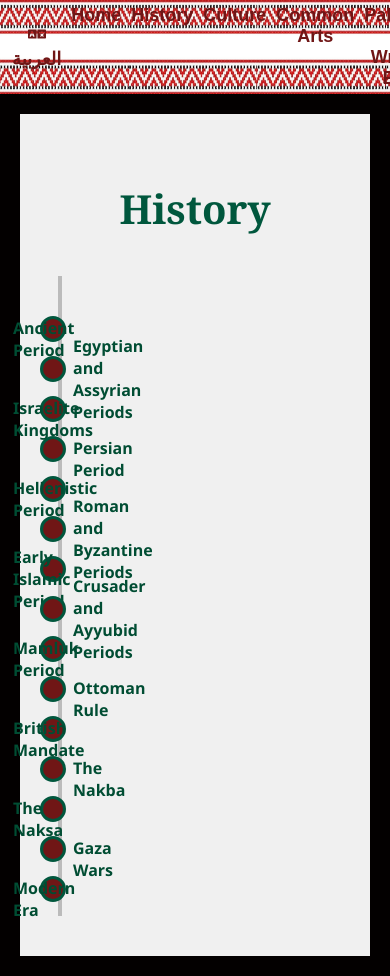
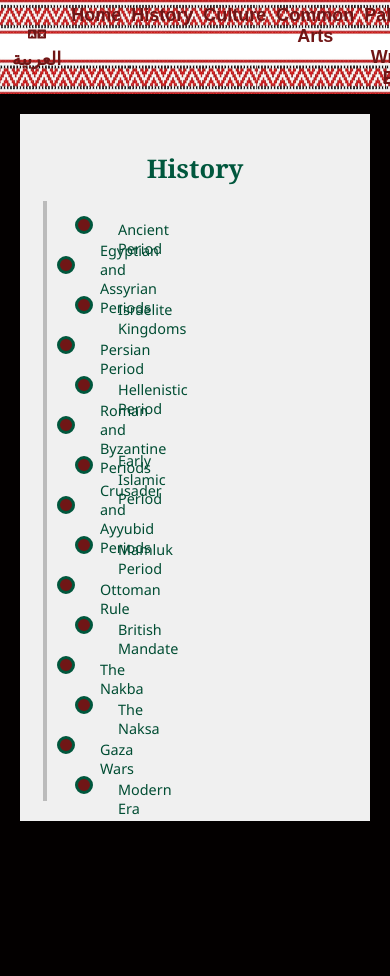
Before and after one commit to MarahSalahat/Discover_Palestine, a React (Create React App) app: page /history in a window 390 px wide. Shown: the top 976 px of the page. After the commit the page ends 844 px from the top, so only its background shows below. Built offline with nearby package versions, Linux system fonts and the light colour scheme.

Commit message:
cross-platforms

```diff
--- a/src/pages/CommonArts.css
+++ b/src/pages/CommonArts.css
@@ -9,6 +9,7 @@
   font-family: 'Arial', sans-serif;
 }
 
+/* Add fallback for fonts */
 .common-arts-header {
   font-size: 3rem;
   color: #2f2f2f;
@@ -16,9 +17,12 @@
   text-align: center;
   font-weight: 700;
   letter-spacing: 1.5px;
+  font-family: 'Arial', Helvetica, sans-serif;
 }
 
+/* Responsive grid with vendor prefixes */
 .common-arts-grid {
+  display: -ms-grid;
   display: grid;
   grid-template-columns: repeat(auto-fit, minmax(280px, 1fr));
   gap: 2rem;
@@ -26,6 +30,7 @@
   max-width: 1300px;
 }
 
+/* Cross-browser compatibility for card transitions */
 .common-arts-card {
   background-color: #ffffff;
   border-radius: 12px;
@@ -38,25 +43,35 @@
   flex-direction: column;
   position: relative;
   overflow: hidden;
+  -webkit-transition: transform 0.3s ease, box-shadow 0.3s ease;
+  -moz-transition: transform 0.3s ease, box-shadow 0.3s ease;
 }
 
 .common-arts-card:hover {
   transform: translateY(-10px);
   box-shadow: 0 12px 20px rgba(0, 0, 0, 0.25), 0 4px 8px rgba(0, 0, 0, 0.1);
+  -webkit-transform: translateY(-10px);
+  -moz-transform: translateY(-10px);
 }
 
+/* Image compatibility for scaling on hover */
 .common-arts-video {
   width: 100%;
   height: 200px;
   object-fit: cover;
   border-bottom: 6px solid #701616;
   transition: transform 0.3s ease;
+  -webkit-transition: transform 0.3s ease;
+  -moz-transition: transform 0.3s ease;
 }
 
 .common-arts-card:hover .common-arts-video {
   transform: scale(1.05);
+  -webkit-transform: scale(1.05);
+  -moz-transform: scale(1.05);
 }
 
+/* Adjust text styles for readability and compatibility */
 .common-arts-card-title {
   font-size: 1.5rem;
   color: #701616;
@@ -76,7 +91,7 @@
   font-family: 'Arial', sans-serif;
 }
 
-/* Add a subtle glow effect on hover */
+/* Subtle glow effect with compatibility adjustments */
 .common-arts-card:hover::before {
   content: '';
   position: absolute;
@@ -86,4 +101,6 @@
   z-index: -1;
   transition: opacity 0.3s ease;
   opacity: 1;
+  -webkit-transition: opacity 0.3s ease;
+  -moz-transition: opacity 0.3s ease;
 }
--- a/src/pages/Culture.css
+++ b/src/pages/Culture.css
@@ -3,19 +3,22 @@
   text-align: center;
   background-color: #f9f9f9;
 }
-  h1,h2{
+
+h1, h2 {
   font-weight: bold;
   font-family: 'Georgia', serif;
 }
 
+/* Grid Layout for Laptops and Larger Screens */
 .culture-items {
   display: grid;
-    grid-template-columns: repeat(2, 500px);
+  grid-template-columns: repeat(2, 500px); /* Fixed layout with two 500px columns */
   grid-auto-rows: 400px;
   gap: 30px;
   justify-content: center;
 }
 
+/* Individual Culture Item */
 .culture-item {
   position: relative;
   height: 100%;
@@ -29,12 +32,12 @@
   border-radius: 10px;
   border-style: outset;
   border-color: #701616;
-    box-shadow: #161515;
+  box-shadow: 0 5px 15px rgba(0, 0, 0, 0.3);
   overflow: hidden;
   transition: transform 0.3s ease, box-shadow 0.3s ease;
 }
 
-
+/* Full-width Item Every Third Row */
 .culture-item:nth-child(3n) {
   grid-column: span 2;
   justify-self: center;
@@ -44,9 +47,10 @@
 
 .culture-item:hover {
   transform: scale(1.05);
-    box-shadow: 0 10px 20px rgba(0, 0, 0, 0.3);
+  box-shadow: 0 10px 20px rgba(0, 0, 0, 0.4);
 }
 
+/* Content Inside Each Item */
 .culture-content {
   position: relative;
   z-index: 2;
@@ -77,3 +81,28 @@
   background: rgba(0, 0, 0, 0.3);
   z-index: 1;
 }
+
+/* Mobile and Tablet Adjustments */
+@media (max-width: 768px) {
+  .culture-section {
+      padding: 30px;
+  }
+
+  .culture-items {
+      grid-template-columns: 1fr; /* Single-column layout on smaller screens */
+      gap: 20px;
+  }
+
+  .culture-item {
+      width: 100%; /* Full-width items on mobile */
+      height: auto; /* Auto height to adapt to content */
+  }
+
+  .culture-content h2 {
+      font-size: 1.5em;
+  }
+
+  .culture-content p {
+      font-size: 1em;
+  }
+}
--- a/src/pages/History.css
+++ b/src/pages/History.css
@@ -1,6 +1,6 @@
-
+/* Base Styles for Cross-Platform Compatibility */
 .history-map-container {
-    font-family:'Segoe UI', Tahoma, Geneva, Verdana, sans-serif ,Arial, sans-serif;
+  font-family: 'Segoe UI', Tahoma, Geneva, Verdana, sans-serif, Arial, sans-serif;
   color: #333;
   padding: 40px 20px;
   background-color: #f0f0f0;
@@ -13,6 +13,7 @@
   color: #00573d;
 }
 
+/* Timeline Structure */
 .timeline {
   position: relative;
   max-width: 800px;
@@ -46,16 +47,16 @@
   left: 50%;
 }
 
+/* Timeline Point */
 .timeline-point {
   position: absolute;
-
   width: 20px;
   height: 20px;
   background-color: #701616;
   border: 3px solid #00573d;
   border-radius: 50%;
   cursor: pointer;
-    transition: transform 0.3s;
+  transition: transform 0.3s ease;
 }
 
 .timeline-item:nth-child(odd) .timeline-point {
@@ -87,46 +88,103 @@
   left: 30px;
 }
 
+/* Responsive & Cross-Platform Adjustments */
+@media screen and (max-width: 1024px) {
+  .history-map-container {
+      padding: 20px 15px;
+  }
 
+  .history-map-container h1 {
+      font-size: 2em;
+      margin-bottom: 20px;
+  }
 
+  .timeline {
+      padding: 0 15px;
+  }
 
-
-  @media screen and (max-width: 768px) {
   .timeline::before {
-      left: 20px;
+      left: 10px;
   }
 
   .timeline-item {
       width: 100%;
       left: 0 !important;
       padding: 20px 0;
+      margin-left: 30px;
+  }
+
+  .timeline-point {
+      left: 0;
+      top: 0;
+      margin-top: 15px;
+      width: 15px;
+      height: 15px;
   }
 
   .timeline-title {
+      font-size: 1em;
       top: 20px;
-      font-size: 1em;
-      width: 100%;
+      left: 40px;
+      width: auto;
+      text-align: left;
   }
 
-    .timeline-item:nth-child(even) .timeline-line,
-    .timeline-item:nth-child(odd) .timeline-line {
-      left: 30px;
-      width: 50px;
-    }
-
-    .timeline-item:nth-child(odd) .timeline-point,
-    .timeline-item:nth-child(even) .timeline-point {
-      left: 0;
+  .timeline-item:nth-child(odd) .timeline-title,
+  .timeline-item:nth-child(even) .timeline-title {
+      left: 40px;
   }
 }
 
+@media screen and (max-width: 480px) {
+  /* Mobile-Specific Adjustments */
+  .history-map-container h1 {
+      font-size: 1.6em;
+      margin-bottom: 15px;
+  }
+
+  .timeline {
+      padding: 0 10px;
+  }
+
+  .timeline-point {
+      width: 12px;
+      height: 12px;
+  }
+
+  .timeline-title {
+      font-size: 0.9em;
+      left: 35px;
+  }
+}
+
+/* Improved Touch and Accessibility for Mobile */
+.timeline-point {
+  touch-action: manipulation;
+}
+
+.timeline-point:hover,
+.timeline-point:focus {
+  outline: none;
+  transform: scale(1.2);
+}
 
 .info-link {
   display: block;
   margin-top: 10px;
   color: #007bff;
   text-decoration: underline;
+  transition: color 0.3s;
 }
-  .info-link:hover {
+
+.info-link:hover,
+.info-link:focus {
   color: #0056b3;
 }
+
+/* Text Clarity for High-Resolution Displays */
+body, .history-map-container, .timeline-title {
+  -webkit-font-smoothing: antialiased;
+  -moz-osx-font-smoothing: grayscale;
+  font-weight: 400;
+}
--- a/src/pages/Literature.css
+++ b/src/pages/Literature.css
@@ -49,7 +49,6 @@
   50% { transform: translateY(15px) scale(1.1); }
 }
 
-
 .quote-display {
   display: flex;
   flex-direction: column;
@@ -71,7 +70,6 @@
   transition: opacity 1s ease;
 }
 
-
 .quote-author {
   font-size: 1.2rem;
   color: #f1e4e4;
@@ -92,12 +90,10 @@
   transform: translateX(-50%);
 }
 
-
 @keyframes fadeIn {
   0% { opacity: 0; }
   100% { opacity: 1; }
 }
-
 
 /* Writers Section */
 .writers-section {
@@ -153,11 +149,6 @@
   box-shadow: 0 8px 20px rgba(255, 109, 109, 0.4);
 }
 
-.writer-card:hover .writer-image {
-  transform: scale(1.1) rotate(2deg);
-}
-
-
 /* Writer Details Section */
 .writer-details {
   background: rgba(255, 255, 255, 0.25);
@@ -180,7 +171,6 @@
   margin-top: 10px;
   color: #701616;
 }
-
 
 .writer-details .close-btn {
   display: flex;
@@ -205,8 +195,6 @@
   background: #a83232;
 }
 
-
-
 .writer-details-image {
   width: 200px;
   height: 200px;
@@ -223,7 +211,7 @@
   box-shadow: 0 10px 25px rgba(0, 0, 0, 0.4), 0 0 20px rgba(168, 50, 50, 0.5);
 }
 
-
+/* Book Details */
 .book-detail {
   background: rgba(255, 255, 255, 0.1);
   padding: 20px;
@@ -269,7 +257,6 @@
   background: rgba(255, 255, 255, 0.25);
 }
 
-/* Quotation Marks Styling */
 .book-quote::before,
 .book-quote::after {
   content: "“";
@@ -288,3 +275,86 @@
   bottom: -10px;
   right: 10px;
 }
+
+/* Cross-Platform Adjustments for Mobile and Tablet Screens */
+@media screen and (max-width: 768px) {
+  .quotes-section,
+  .writers-horizontal-scroll,
+  .writer-details {
+      width: 100%;
+      padding: 20px;
+  }
+
+  .quote-text {
+      font-size: 1.5rem;
+  }
+
+  .quote-author {
+      font-size: 1rem;
+  }
+
+  .writers-section h2,
+  .writer-details h2 {
+      font-size: 2rem;
+  }
+
+  .writer-card {
+      width: 150px;
+      padding: 15px;
+  }
+
+  .writer-image {
+      width: 80px;
+      height: 80px;
+  }
+
+  .writer-details-image {
+      width: 150px;
+      height: 150px;
+  }
+
+  .book-detail h4 {
+      font-size: 1.2rem;
+  }
+
+  .book-detail p {
+      font-size: 1rem;
+  }
+}
+
+@media screen and (max-width: 480px) {
+  .quote-text {
+      font-size: 1.2rem;
+  }
+
+  .writer-details {
+      padding: 20px;
+  }
+
+  .writer-details h2 {
+      font-size: 1.5rem;
+  }
+
+  .writer-card {
+      width: 120px;
+      padding: 10px;
+  }
+
+  .writer-image {
+      width: 70px;
+      height: 70px;
+  }
+
+  .writer-details-image {
+      width: 120px;
+      height: 120px;
+  }
+
+  .book-detail h4 {
+      font-size: 1.1rem;
+  }
+
+  .book-detail p {
+      font-size: 0.9rem;
+  }
+}
```
Lines whose indentation alone changed are shown as unchanged.
